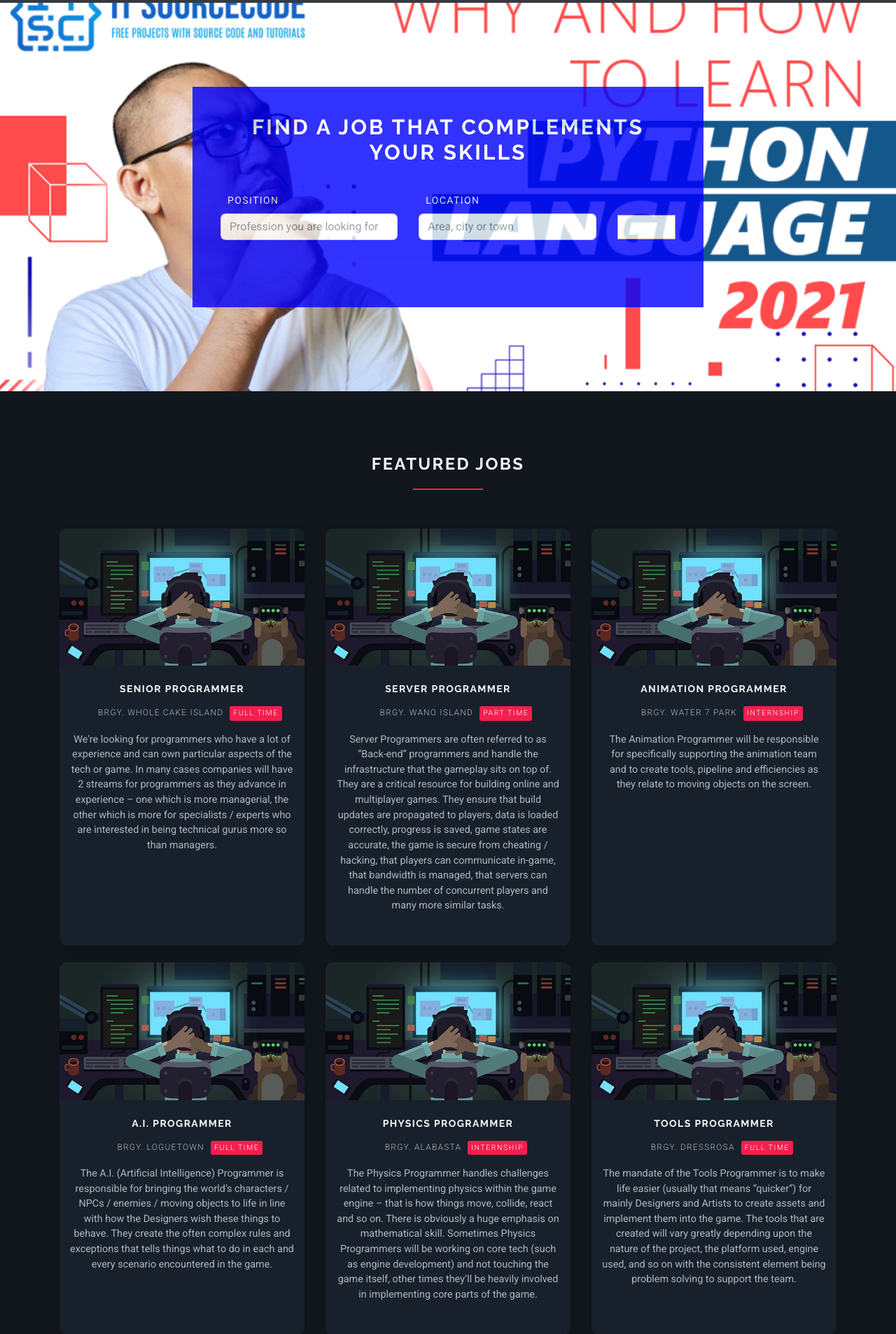
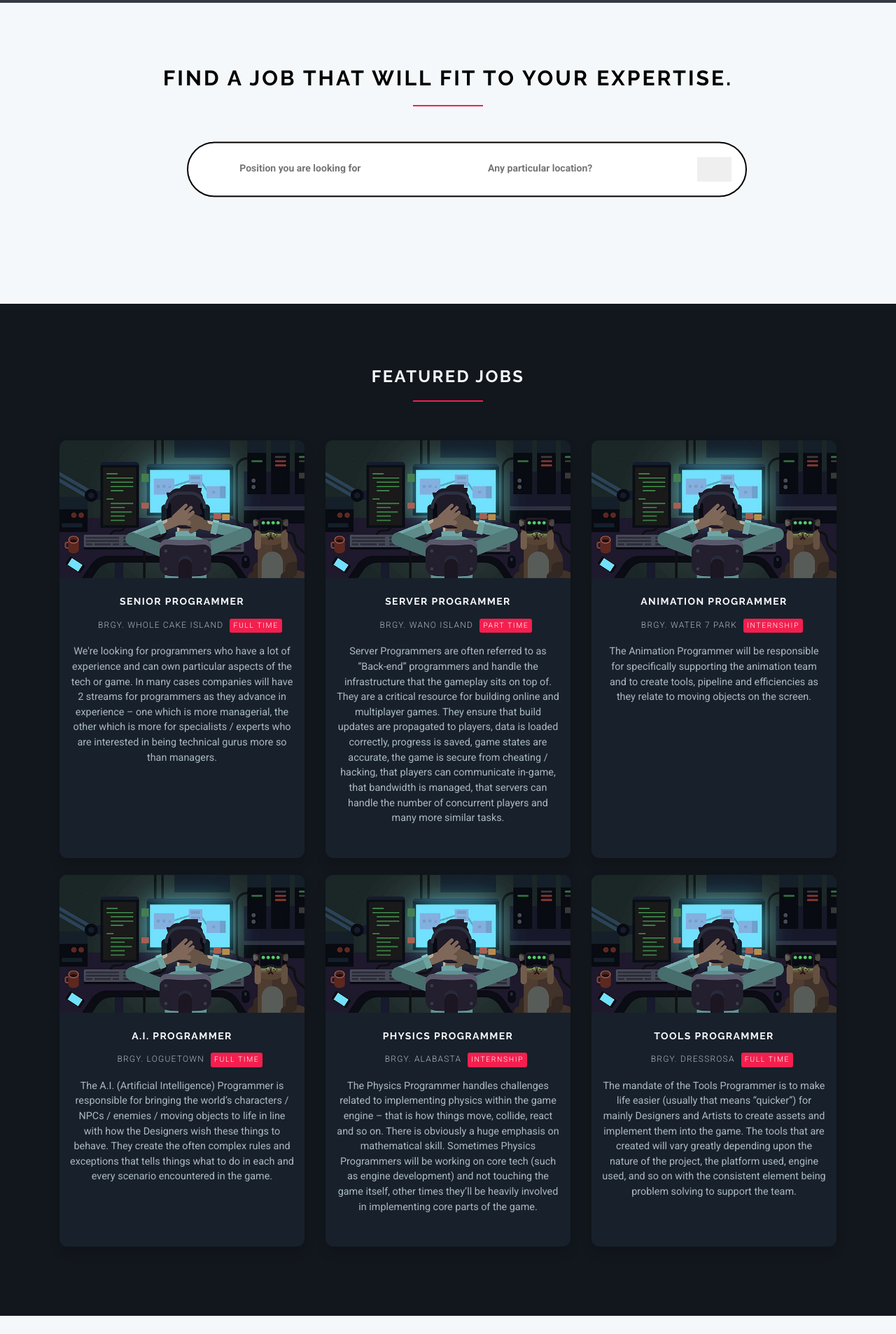
Before and after one commit to rsl081/job-portal-django-elective-5, a Django app: page / in a window 1280 px wide. Shown: the part 138-2044 px from the top of the page at 70% size. Run offline with Django 3.2, Linux system fonts and the light colour scheme; data comes from the database, SQL or seed files in the repository; some libraries are stand-ins or nearby versions.

Commit message:
master russel eto na

```diff
--- a/static/css/custom.css
+++ b/static/css/custom.css
@@ -23,7 +23,50 @@ h6,
  .box-image-text .content h5 a{
   font-family: "Raleway", Helvetica, Arial, sans-serif;
 }
+.container1{
+  padding-bottom:50px;
+}
+.home{
+  position:absolute;
+  height: auto;
+}
 
+.container1{
+  height: 250px;
+}
+
+.form-group1{
+  position: absolute;
+  top:50px;
+  right:-900px;
+  transform: translate(-50%, -50%);
+  background: white;
+  border:2px solid black;
+  width: 800px;
+  padding: 20px;
+  display: flex;
+  justify-content: space-between;
+  border-radius: 50px;
+}
+
+.form-control1{
+  width: 500px;
+  height: 30px;
+  background-color: white;
+  border-radius: 30px;
+  border: none;
+  display: flex;
+  align-items: center;
+  font-weight: bold;
+  top:0;
+  bottom:0;
+  right:0;
+  left:0;
+}
+
+.search{
+  cursor:pointer;
+}
 /* navbar */
 .header {
   width: 100%;
@@ -85,6 +128,9 @@ h6,
   color: #F5F8FA; /* extra light gray */
 }
 
+
+
+
 .box-image-text .content h5 a:focus,
 .box-image-text .content h5 a:hover{
   text-decoration: none;
@@ -94,7 +140,9 @@ h6,
 .heading:after,
 .badge{
   background-color: #F41F4E; /* secondary */
+
 }
+
 
 .fa-map-marker,
 .accent{
--- a/templates/home.html
+++ b/templates/home.html
@@ -38,41 +38,41 @@
         </div>
     </div>
     <!-- *** LOGIN MODAL END ***-->
-    <section class="job-form-section job-form-section--image">
-        <div class="container">
+
+    <section class="bg-light-custom">
+    <div class="container1">
         <div class="row">
-                <div class="col-lg-8 mx-auto">
-                    <div class="job-form-box" style="background-color:blue; opacity: 0.8;">
-                        <h2 class="heading" style="color: white">
-                            Find a job that complements your skills
+            <div class="col-lg-8 mx-auto ">
+
+                    <h2 class="heading a" style="color: black">Find a job that will
+                       fit to your expertise.
                     </h2>
                     <form id="job-main-form" method="get" action="{% url 'jobs:searh' %}" class="job-main-form">
                         <div class="controls" style="color: white;">
                             <div class="row align-items-center">
                                 <div class="col-md-5">
-                                        <div class="form-group">
+                                    <div class="form-group1">
                                         <label for="profession">Position</label>
                                         <input type="text" id="profession" name="position"
-                                                   placeholder="Profession you are looking for" class="form-control" style="color: black">
-                                        </div>
-                                    </div>
-                                    <div class="col-md-5">
-                                        <div class="form-group">
+                                               placeholder="Position you are looking for" class="form-control1" style="color: black">
+                                    </input>
+
                                                <label for="location">Location</label>
                                                <input type="text" id="location" name="location"
-                                                   placeholder="Area, city or town" class="form-control">
-                                        </div>
-                                    </div>
-                                    <div class="col-md-2">
-                                        <button type="submit"
-                                                class="btn btn-outline-white-primary job-main-form__button">
-                                            <i class="fa fa-search"></i>
+                                                      placeholder="Any particular location?" class="form-control1">
+                                    </input>
+                                            <button type="submit" class="btn ">
+                                        <i class="fa fa-search" aria-hidden="true"></i>
+
                                     </button>
                                     </div>
                                 </div>
+
+
+
+                            </div>
                         </div>
                     </form>
-                    </div>
                 </div>
             </div>
         </div>
```
Lines whose indentation alone changed are shown as unchanged.
